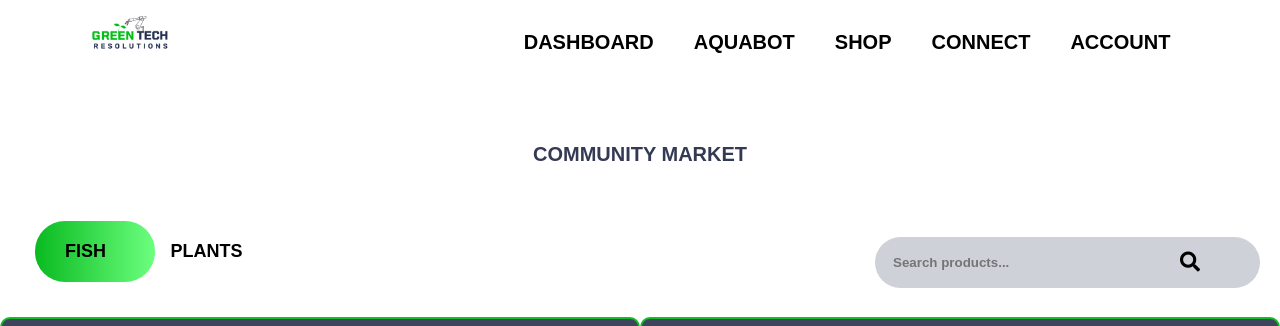
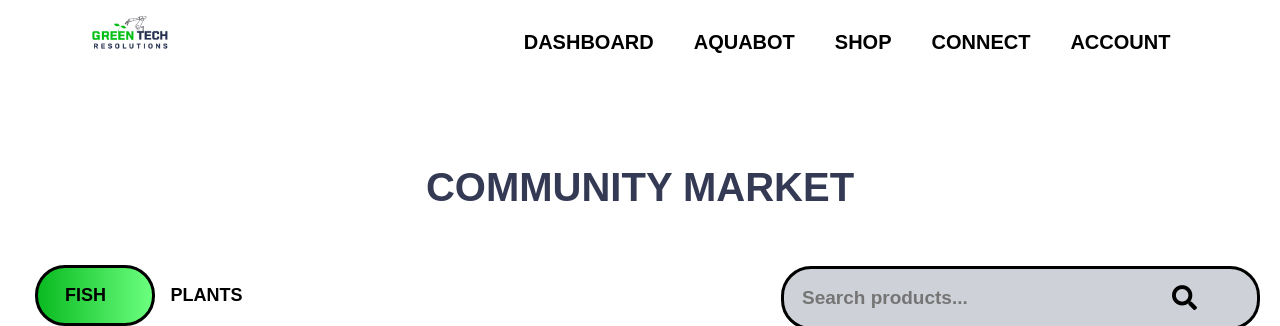
Before and after one commit to leathumbiran02/GreenTechResolutions, a PHP site: page /community.php in a window 1280 px wide. Shown: the top 326 px of the page. Run offline with PHP 8.4, Linux system fonts and the light colour scheme; a user stored in the database is signed in; data comes from the database, SQL or seed files in the repository.

Commit message:
Adjusted styling

```diff
--- a/greentech_resolutions/community.php
+++ b/greentech_resolutions/community.php
@@ -34,6 +34,10 @@
             }
             #btn{
                 width:120px;
+                border: 3px solid black;
+            }
+            .chat-page-toggle_register_login_btn{
+                font-size:40px;
             }
         </style>
     </head>
--- a/greentech_resolutions/style.css
+++ b/greentech_resolutions/style.css
@@ -439,7 +439,7 @@ th,td{
     padding:10px;
     box-sizing: border-box;
     display: flex;
-    border: 2px solid #09BA20;
+    border: 3px solid #000000;
     border-radius: 10px;
     justify-content: space-between;
     margin-bottom: 20px;
@@ -594,9 +594,10 @@ th,td{
     border-radius: 50%;
     text-align: center;
     line-height: 50px;
-    font-size: 24px;
+    font-size: 45px;
     color: #ffffff;
     cursor: pointer;
+    border: 3px solid black;
 }
 
 .addbutton{ /* Button when clicking on fish */
@@ -622,13 +623,14 @@ a.addbutton{
 
 .search-bar {
     float: right;
-    margin-top: -80px;
+    margin-top: -95px;
     margin-right: 20px;
     display: flex;
     align-items: center;
     border-radius: 30px;
     background-color: #CED1D8;
     padding: 10px 10px;
+    border:3px solid black;
 }
 
 .search-bar input {
@@ -641,12 +643,13 @@ a.addbutton{
     color: #000000;
     font-weight: bolder;
     border-radius: 30px;
+    font-size: 19px;
 }
 .search-bar-btn{
     margin-right: 50px;
     cursor: pointer;
     color: #000000;
     background-color: #CED1D8;
-    font-size: 20px;
+    font-size: 25px;
     border: none;
 }
```
